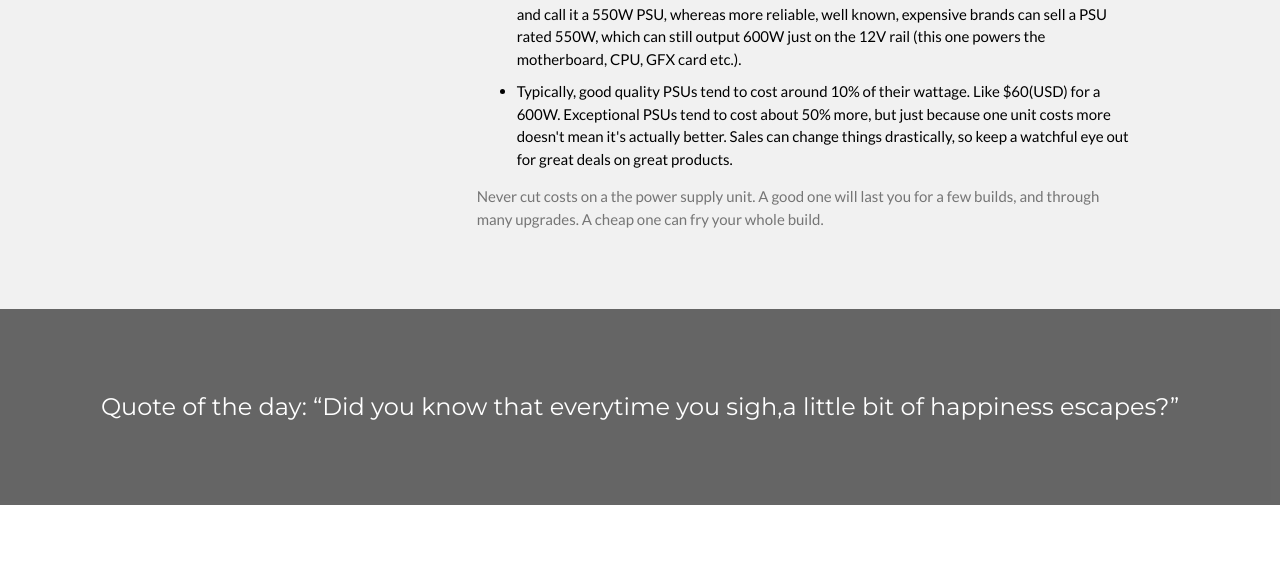
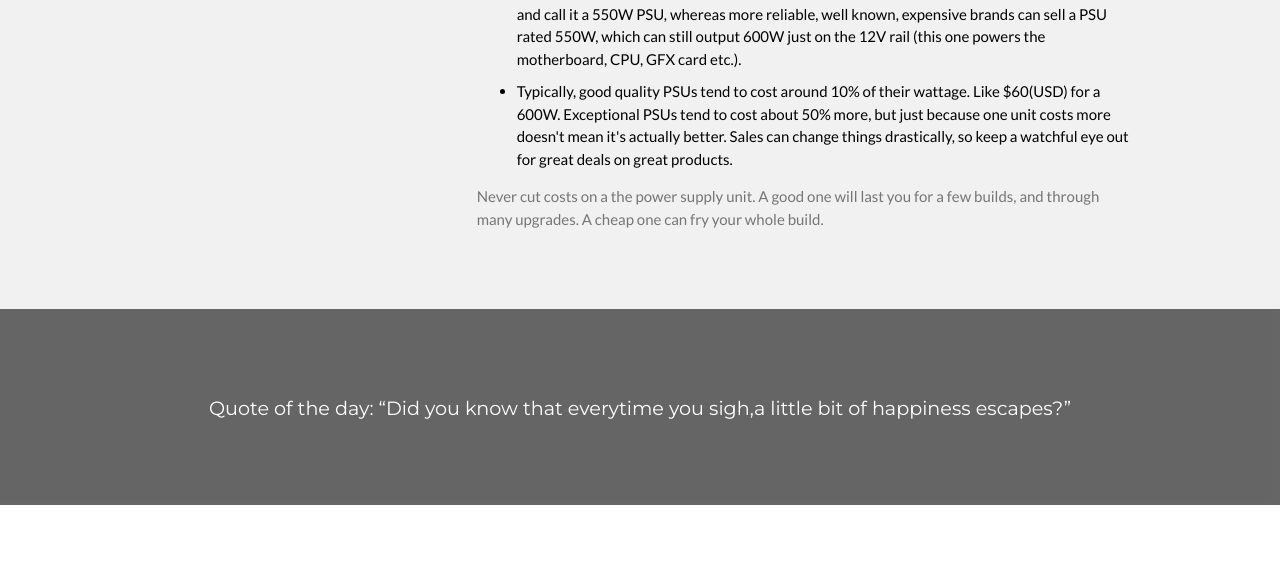
Before and after one commit to MarMar1995/technical-documentation-page, a plain HTML site: page index.html in a window 1280 px wide. Shown: the part 4072-4657 px from the top of the page. Drawn offline with nearby package versions, Linux system fonts and the light colour scheme.

Commit message:
Edited HTML to make quote fit

```diff
--- a/index.html
+++ b/index.html
@@ -257,7 +257,7 @@ body,h1,h2,h3,h4,h5,h6 {font-family: "Lato", sans-serif}
 
 
 <div class="w3-container w3-black w3-center w3-opacity w3-padding-64">
-    <h1 class="w3-margin w3-xlarge">Quote of the day: “Did you know that everytime you sigh,a little bit of happiness escapes?” </h1>
+    <h1 class="w3-margin w3-xlarge"><small>Quote of the day: “Did you know that everytime you sigh,a little bit of happiness escapes?”</small></h1>
 </div>
 </main>
 
```
